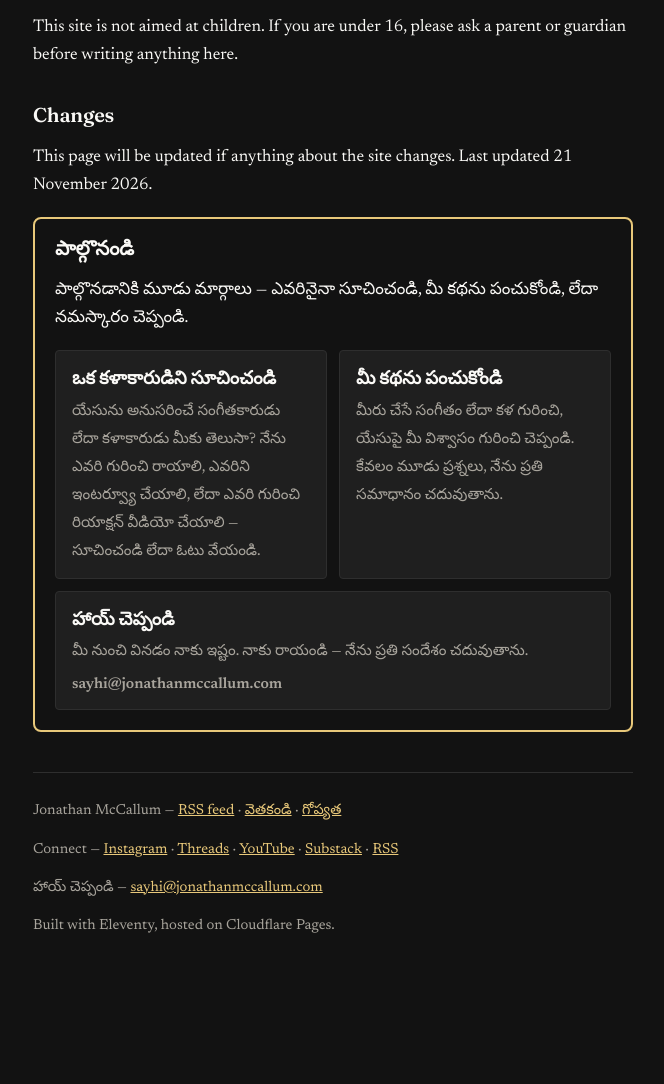
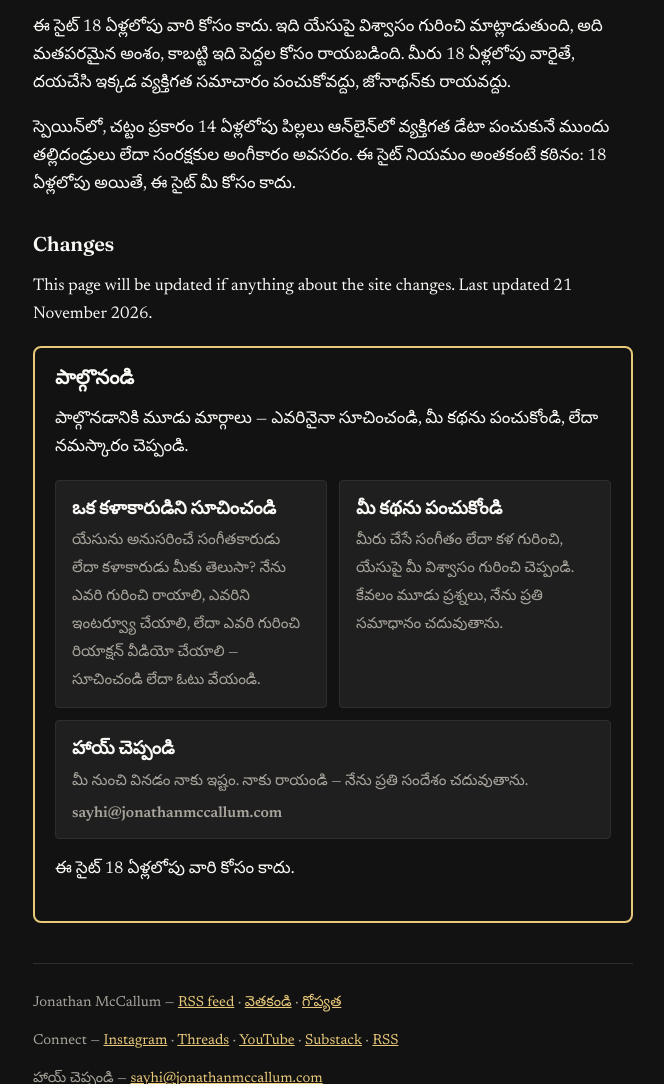
Before and after one commit to streamjonathan/jonathanmccallum-te, an Eleventy site: page content/pages/privacy.md in a window 1280 px wide. Shown: the part 1728-2812 px from the top of the page, without its empty margins (307-971 px from the left). Before the commit the page ends 2728 px from the top, so only its background shows below. Built offline with nearby package versions, Linux system fonts and the light colour scheme; Eleventy itself is replaced by a stand-in of ours; files that its build step writes are made by us from their sources.

Commit message:
Add under-18 notice: site is not for people under 18 (Get involved + privacy Children section) [te]

```diff
--- a/_includes/get-involved.njk
+++ b/_includes/get-involved.njk
@@ -16,4 +16,5 @@
       <span class="get-involved__email" data-contact-email-text>నాకు ఈమెయిల్ చేయండి</span>
     </a>
   </div>
+  <p>ఈ సైట్ 18 ఏళ్లలోపు వారి కోసం కాదు.</p>
 </section>
--- a/content/pages/privacy.md
+++ b/content/pages/privacy.md
@@ -42,7 +42,9 @@ The legal basis for the chat is legitimate interest: running a small site that a
 
 ## Children
 
-This site is not aimed at children. If you are under 16, please ask a parent or guardian before writing anything here.
+ఈ సైట్ 18 ఏళ్లలోపు వారి కోసం కాదు. ఇది యేసుపై విశ్వాసం గురించి మాట్లాడుతుంది, అది మతపరమైన అంశం, కాబట్టి ఇది పెద్దల కోసం రాయబడింది. మీరు 18 ఏళ్లలోపు వారైతే, దయచేసి ఇక్కడ వ్యక్తిగత సమాచారం పంచుకోవద్దు, జోనాథన్‌కు రాయవద్దు.
+
+స్పెయిన్‌లో, చట్టం ప్రకారం 14 ఏళ్లలోపు పిల్లలు ఆన్‌లైన్‌లో వ్యక్తిగత డేటా పంచుకునే ముందు తల్లిదండ్రులు లేదా సంరక్షకుల అంగీకారం అవసరం. ఈ సైట్ నియమం అంతకంటే కఠినం: 18 ఏళ్లలోపు అయితే, ఈ సైట్ మీ కోసం కాదు.
 
 ## Changes
 
```
